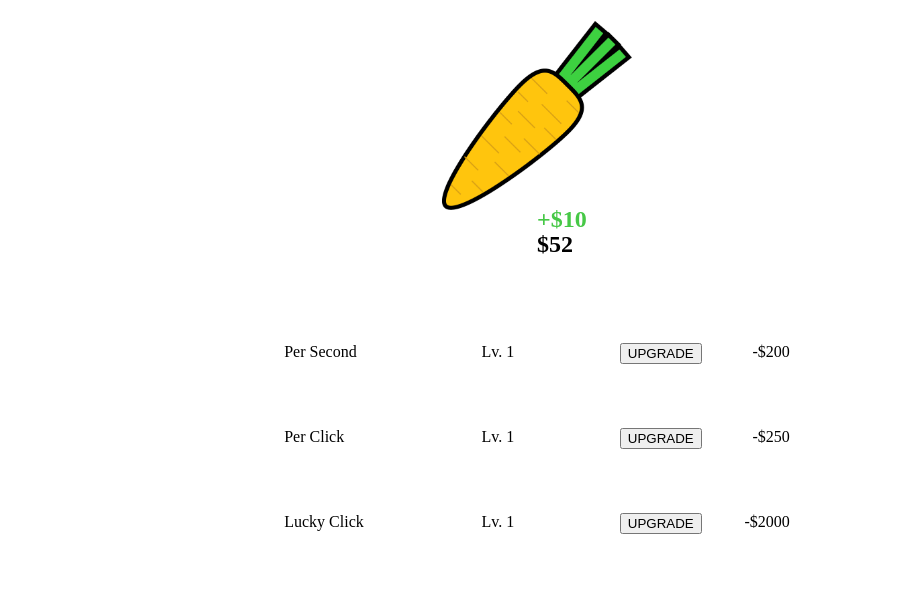
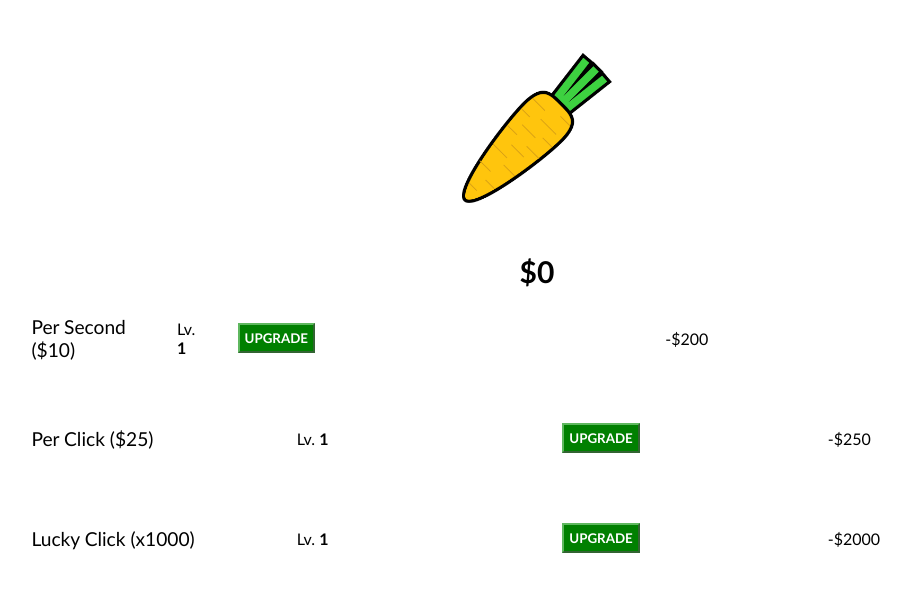
Before and after one commit to Hixonn/cookieclicker, a plain HTML site: page index.html in a window 1280 px wide. Shown: the whole page, without its empty margins (103-1014 px from the left). Drawn offline with Linux system fonts and the light colour scheme.

Commit message:
Weird and Not Working

```diff
--- a/index.html
+++ b/index.html
@@ -12,29 +12,28 @@
 
 
     <div id="carrot">
-        <img src="carrot.png" width="15%" alt="CLICK TO GET CARROT">
+        <img src="carrot.png" width="150px" alt="CLICK TO GET CARROT">
     </div>
 
     <div class="player-info">
-        <h2 class="balance"></h2>
     </div>
 
 
     <div class="upgrades_Container">
 
         <div class="upgrade">
-            <div class="upgradeInfo"><p>Per Second</p><p class="LVL">Lv. 1</p></div>
-            <div class="upgradePay"><p><button class="ugBtn">UPGRADE</button></p><p class="ugPerSecCost"></p><p class="cost"></p></div>
+            <p class="displayName"></p><p class="LVL" nowrap>Lv. <strong>1</strong></p>
+            <p><button class="ugBtn">UPGRADE</button></p><p class="cost"></p>
         </div>
 
         <div class="upgrade">
-            <div class="upgradeInfo"><p>Per Click</p><p class="LVL">Lv. 1</p></div>
-            <div class="upgradePay"><p><button class="ugBtn">UPGRADE</button></p><p class="ugPerClickCost"></p><p class="cost"></p></div>
+            <p class="displayName"></p><p class="LVL">Lv. <b>1</b></p>
+            <p><button class="ugBtn">UPGRADE</button></p><p class="cost"></p>
         </div>
 
         <div class="upgrade">
-            <div class="upgradeInfo"><p>Lucky Click</p><p class="LVL">Lv. 1</p></div>
-            <div class="upgradePay"><p><button class="ugBtn">UPGRADE</button></p><p class="ugLuckyClickCost"></p><p class="cost"></p></div>
+            <p class="displayName"></p><p class="LVL">Lv. <b>1</b></p>
+            <p><button class="ugBtn">UPGRADE</button></p><p class="cost"></p>
         </div>
     </div>
 
--- a/script.js
+++ b/script.js
@@ -3,23 +3,33 @@ document.addEventListener("DOMContentLoaded", function() {
     let number;
     let time = 0;
     let upgradeLVL = [1, 1, 1];
-    let upgradeStats = [3*upgradeLVL[0]*3.5, 5*upgradeLVL[1]*5,100000000000];
+    let upgradeStats = [0,0,0];
     let upgradeName = ["perSec", "perClick", "luckyClickChance"];
-    let upgradeCost = [100*(upgradeLVL[0]),125*(upgradeLVL[1]+1),1000*(upgradeLVL[2]+1)];
+
+    let upgradeCost = new Array(3);
+
+    let started = false;
+    let widestName = [0,-1];
+    let upgradeDisplayName = new Array(3);
 
     let luckyClickChance = 1000;
 
+
+
+
     let profitEffectAmount;
-
+    let loss;
     let balance = document.createElement("h2");
 
-        balance.setAttribute("color", "black");
+        balance.setAttribute("style", "color:black;");
         balance.innerHTML = `$${carrotMoney}`;
+        balance.setAttribute("style", "text-anchor: middle;");
         document.querySelector(".player-info").prepend(balance);
 
 
     const balanceDisplay = balance;
 
+    const upgradeNameDisplay = document.querySelectorAll(".displayName");
     const ugBtn = document.querySelectorAll(".ugBtn");
     const cost = document.querySelectorAll(".cost")
     const LVL = document.querySelectorAll(".LVL");
@@ -37,24 +47,36 @@ document.addEventListener("DOMContentLoaded", function() {
 
 
 
+
     // for (let num in ugBtn) {
         //     num.addEventListener("click", function(){number = });
 
         // }
 
-        const carrotImg = document.querySelector("#carrot img")
+
+        const carrotImg = document.querySelector("#carrot img");
         const carrotBtn = document.querySelector("#carrot");
 
-        carrotBtn.addEventListener("click", handleCarrotClick);
 
         carrotBtn.addEventListener("mousedown", function() {
-            carrotImg.setAttribute("width", "13%");
+
+            carrotImg.setAttribute("width", "170px");
+
         });
 
-        addEventListener("mouseup", function() {
-            carrotImg.setAttribute("width", "15%");
+        carrotBtn.addEventListener("mouseup", function() {
+            handleCarrotClick();
+            let carrotImgEffect = document.createElement("img");
+            carrotImgEffect.setAttribute("src", "carrot.png");
+            carrotImg.setAttribute("width", "200px");
+            carrotImgEffect.remove();
+            carrotImgEffect.classList.add("carrotClick");
+            document.querySelector("#carrot").append(carrotImgEffect);
+            setTimeout(() => { carrotImgEffect.remove(); }, 300);
+            started = true;
         });
 
+        displayUpdate();
 
         // for(let i = 0; i < document.querySelectorAll("ugBtn".length); i++)
         // {
@@ -110,6 +132,8 @@ document.addEventListener("DOMContentLoaded", function() {
         carrotMoney++;
         profitEffect(profitEffectAmount);
         displayUpdate();
+
+        let loss = false;
     }
 
     function upgrade()
@@ -118,11 +142,14 @@ document.addEventListener("DOMContentLoaded", function() {
         {
             carrotMoney -= upgradeCost[number];
             upgradeLVL[number]++;
+            loss = true;
+            profitEffect(upgradeCost[number]);
         }
         number = -1;
         for(let i = 0; i < upgradeName.length; i++)
         {
-            LVL[i].innerHTML = `Lv. ${upgradeLVL[i]}`;
+            LVL[i].innerHTML = `Lv. <b>${upgradeLVL[i]}</b>`;
+
         }
 
         displayUpdate();
@@ -131,33 +158,59 @@ document.addEventListener("DOMContentLoaded", function() {
 
 
 
+
     function profitEffect(profitEffectAmount) {
         let newDiv = document.createElement("h2");
+        document.querySelector(".player-info").prepend(newDiv);
 
-        newDiv.innerHTML = `+$${Math.floor(profitEffectAmount)}`;
-        newDiv.classList.add("gain");
-        newDiv.setAttribute("text-anchor", "middle");
-        document.querySelector(".player-info").prepend(newDiv);
-        setTimeout(() => { newDiv.remove(); }, 1000);
+
+        if (loss == true) {
+            newDiv.innerHTML = `-$${Math.floor(profitEffectAmount)}`;
+            newDiv.classList.add("loss");
+            setTimeout(() => { newDiv.remove(); }, 200);
+
+        } else {
+            newDiv.innerHTML = `+$${Math.floor(profitEffectAmount)}`;
+            newDiv.classList.add("gain");
+            setTimeout(() => { newDiv.remove(); }, 100);
+
+        }
+
+        loss = false;
     }
 
     function displayUpdate()
     {
-        upgradeStats = [3*upgradeLVL[0]*3.5, 5*upgradeLVL[1]*5, upgradeStats[1]*luckyClickChance*upgradeLVL[2]]
-        upgradeCost = [100*(upgradeLVL[0]+1),125*(upgradeLVL[1]+1),1000*(upgradeLVL[2]+1)];
+        upgradeStats = [3*upgradeLVL[0]*3.5, 5*upgradeLVL[1]*5, upgradeStats[1]*luckyClickChance*upgradeLVL[2]];
+        upgradeStats[2] = upgradeStats[1]*luckyClickChance*upgradeLVL[2];
+        upgradeCost = [100*(upgradeLVL[0]+1),125*(upgradeLVL[1]+1),luckyClickChance*(upgradeLVL[2]+1)];
+        upgradeDisplayName = [`Per Second \n($${Math.floor(upgradeStats[0])})`, `Per Click ($${upgradeStats[1]})`, `Lucky Click (x${luckyClickChance*upgradeLVL[2]})`];
 
+        for (let i = 0; i < upgradeNameDisplay.length; i++) {
+            upgradeNameDisplay[i].innerHTML = upgradeDisplayName[i];
+
+            if (widestName[0] <= upgradeNameDisplay[i].innerHTML.length) {
+                widestName[1] = i;
+                widestName[0] = upgradeNameDisplay[i].innerHTML.length;
+
+                console.log(widestName[0]);
+            }
+        }
+        document.querySelector(".upgrade").setAttribute("style", `grid-template-columns: ${widestName[0]*5}px 10px 1fr 1fr`);
         for(let i = 0; i < upgradeName.length; i++)
         {
             cost[i].innerHTML = `-$${upgradeCost[i]}`;
         }
         balanceDisplay.innerHTML = `$${Math.floor(carrotMoney)}`;
-        balanceDisplay.setAttribute("text-anchor", "middle");
 
     }
         setInterval(function(){
-            carrotMoney += upgradeStats[0];
-            profitEffect(upgradeStats[0]);
-            displayUpdate();
+            if (started == true) {
+                carrotMoney += upgradeStats[0];
+                profitEffect(upgradeStats[0]);
+                displayUpdate();
+            }
+
 
         }, 1000);
 
--- a/style.css
+++ b/style.css
@@ -1,41 +1,77 @@
+body * {
+    font-family: 'Gill Sans', 'Gill Sans MT', Calibri, 'Trebuchet MS', sans-serif;
+}
+
+
+h2 {
+    font-size: 30px;
+}
 .player-info{
+    display: flex;
     position: relative;
-    padding-bottom: 100px;
-    text-anchor: middle;
+    padding: 60px;
+    padding-top: 0px;
+    align-items: center;
+    flex-direction: column;
+
 }
 
 .player-info * {
     position: absolute;
-    left: 50%;
-    align: center;
-    text-anchor: inherit;
+    text-align: center;
+    align-self: center;
 }
 
-.player-info .gain {
+.loss, .gain {
     margin-top: 0px;
-    color: rgb(50, 194, 50);
     z-index: 666;
     opacity: 1;
-    animation: 1s jumpfade infinite;
+
 }
+.gain { color: rgb(50, 194, 50);
+        animation: 100ms jumpfade infinite;}
+
+.loss { color: rgb(255, 46, 46);
+        animation: jumpfade2 200ms infinite;
+    }
+
+
+
 
 @keyframes jumpfade {
     100% {
-        transform: translateY(-50px);
-        opacity: 0;
+        transform: translateY(-14px);
+        opacity: 0.2;
+    }
+}
+
+@keyframes jumpfade2 {
+    0% {
+        transform: translateY(-28px);
+    }
+    100% {
+        transform: translateY(0);
+        opacity: 0.0;
     }
 }
 
 #carrot
 {
-    padding-top: 1%;
+    padding-top: 20px;
     display: flex;
     justify-content: center;
+    flex-direction: column;
     align-items: center;
-    min-height: 190px;
+    min-height: 200px;
+
 }
 
 .ugBtn {
+    border-color: rgb(95, 184, 95);
+    background-color: green;
+    font-weight: bold;
+    color: white;
+    padding: 5px;
     -webkit-user-drag: none;
     user-select: none;
     -moz-user-select: none;
@@ -52,35 +88,56 @@
     -ms-user-select: none;
 }
 
+.carrotClick {
+
+    position: absolute;
+    opacity: 1;
+    animation: 300ms zoominfade infinite;
+}
+
+@keyframes zoominfade{
+    0% {
+        opacity: 1;
+        width: 200px;
+    }
+    100% {
+        opacity: 0;
+        width: 270px;
+    }
+}
+
 .upgrades_Container
 {
-    display: flex;
-    flex-wrap: wrap;
+    display: grid;
     justify-content: center;
-    flex-direction: column;
-    align-content: center;
+    grid-template-columns: 80%;
+}
+
+
+.upgrade
+{
+    justify-content: center;
+    display: grid;
+    align-items: center;
+    grid-template-columns: 1fr 1fr 1fr 1fr;
+    grid-template-rows: 100px;
+    grid-gap: 5%;
+    grid-auto-flow: column;
+    grid-template-columns: 5;
+    grid-template-rows: 4;
+    grid-auto-rows: 60%;
+
 
 }
 
-.upgrade
-{
-    margin: 1em;
-    width: 40%;
-    display: flex;
-    flex-direction: row;
-    justify-content: space-between;
+
+
+
+
+.displayName {
+    font-size: 120%;
 }
 
-.upgradeInfo
-{
-    display: flex;
-    justify-content: space-between;
-    width: 230px;
+.cost {
+    align-items: center;
 }
-
-.upgradePay
-{
-    display: flex;
-    justify-content: space-between;
-    width: 170px;
-}
```
